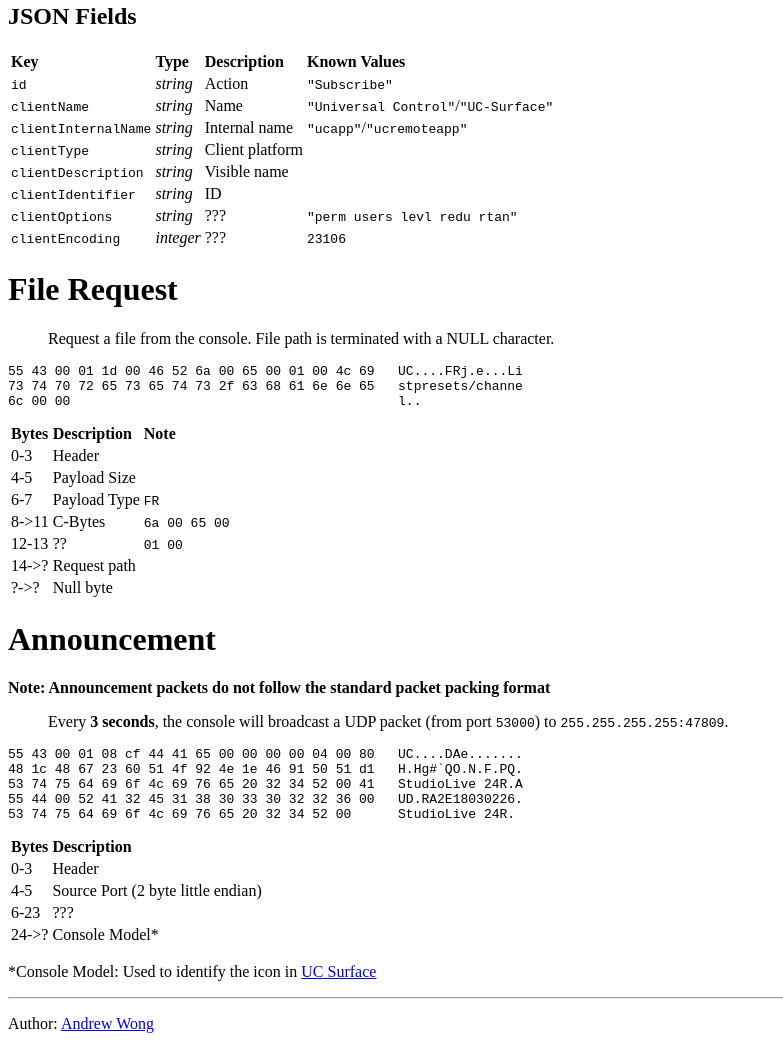
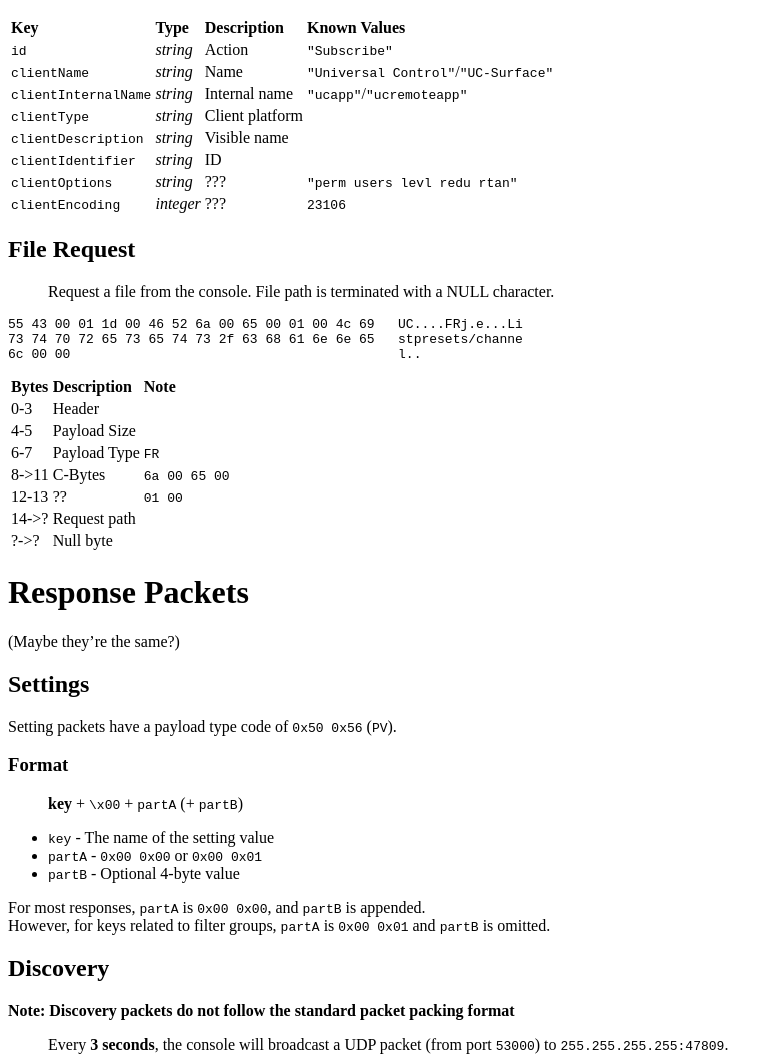
Before and after one commit to featherbear/presonus-studiolive-api, a plain HTML site: page packet.html in a window 1280 px wide. Shown: the part 1818-2875 px from the top of the page, without its empty margins (0-783 px from the left). Drawn offline with Linux system fonts and the light colour scheme.

Commit message:
Automated deployment: Mon Oct 26 11:58:01 UTC 2020 512375660e69a49dc2cb8de74f4b5f46aaec74bb

```diff
--- a/packet.html
+++ b/packet.html
@@ -100,7 +100,7 @@ The first byte will be known as <strong>C-Byte A</strong> and the third as <stro
 <p>They seem to be used for signalling and matching responses to requests.<br />
 <em>i.e (hypothetically) If a message is sent with <code>C-Byte A = j</code>, <code>C-Byte B = e</code> a response will be sent containing <code>C-Byte A = e</code>, <code>C-Byte B = j</code> so that the response can be matched with the request.</em></p>
 <p>For most cases it looks like they’re not too important to keep synchronised - But as I keep researching and developing this API, I might find the need to actually implement proper request matching</p>
-<h1 id="hello">Hello</h1>
+<h2 id="hello">Hello</h2>
 <blockquote>
 <p>The first packet that gets sent to the console</p>
 </blockquote>
@@ -141,7 +141,7 @@ The first byte will be known as <strong>C-Byte A</strong> and the third as <stro
 </tr>
 </tbody>
 </table>
-<h1 id="subscribe">Subscribe</h1>
+<h2 id="subscribe">Subscribe</h2>
 <blockquote>
 <p>Register the client to the console</p>
 </blockquote>
@@ -203,7 +203,7 @@ The first byte will be known as <strong>C-Byte A</strong> and the third as <stro
 </tr>
 </tbody>
 </table>
-<h2 id="json-fields">JSON Fields</h2>
+<h3 id="json-fields">JSON Fields</h3>
 <table>
 <thead>
 <tr class="header">
@@ -264,7 +264,7 @@ The first byte will be known as <strong>C-Byte A</strong> and the third as <stro
 </tr>
 </tbody>
 </table>
-<h1 id="file-request">File Request</h1>
+<h2 id="file-request">File Request</h2>
 <!-- TODO: What is a file? -->
 <blockquote>
 <p>Request a file from the console. File path is terminated with a NULL character.</p>
@@ -318,8 +318,23 @@ The first byte will be known as <strong>C-Byte A</strong> and the third as <stro
 </tr>
 </tbody>
 </table>
-<h1 id="announcement">Announcement</h1>
-<p><strong>Note: Announcement packets do not follow the standard packet packing format</strong></p>
+<h1 id="response-packets">Response Packets</h1>
+<p>(Maybe they’re the same?)</p>
+<h2 id="settings">Settings</h2>
+<p>Setting packets have a payload type code of <code>0x50 0x56</code> (<code>PV</code>).</p>
+<h3 id="format">Format</h3>
+<blockquote>
+<p><strong>key</strong> + <code>\x00</code> + <code>partA</code> (+ <code>partB</code>)</p>
+</blockquote>
+<ul>
+<li><code>key</code> - The name of the setting value</li>
+<li><code>partA</code> - <code>0x00 0x00</code> or <code>0x00 0x01</code></li>
+<li><code>partB</code> - Optional 4-byte value</li>
+</ul>
+<p>For most responses, <code>partA</code> is <code>0x00 0x00</code>, and <code>partB</code> is appended.<br />
+However, for keys related to filter groups, <code>partA</code> is <code>0x00 0x01</code> and <code>partB</code> is omitted.</p>
+<h2 id="discovery">Discovery</h2>
+<p><strong>Note: Discovery packets do not follow the standard packet packing format</strong></p>
 <blockquote>
 <p>Every <strong>3 seconds</strong>, the console will broadcast a UDP packet (from port <code>53000</code>) to <code>255.255.255.255:47809</code>.</p>
 </blockquote>
```
